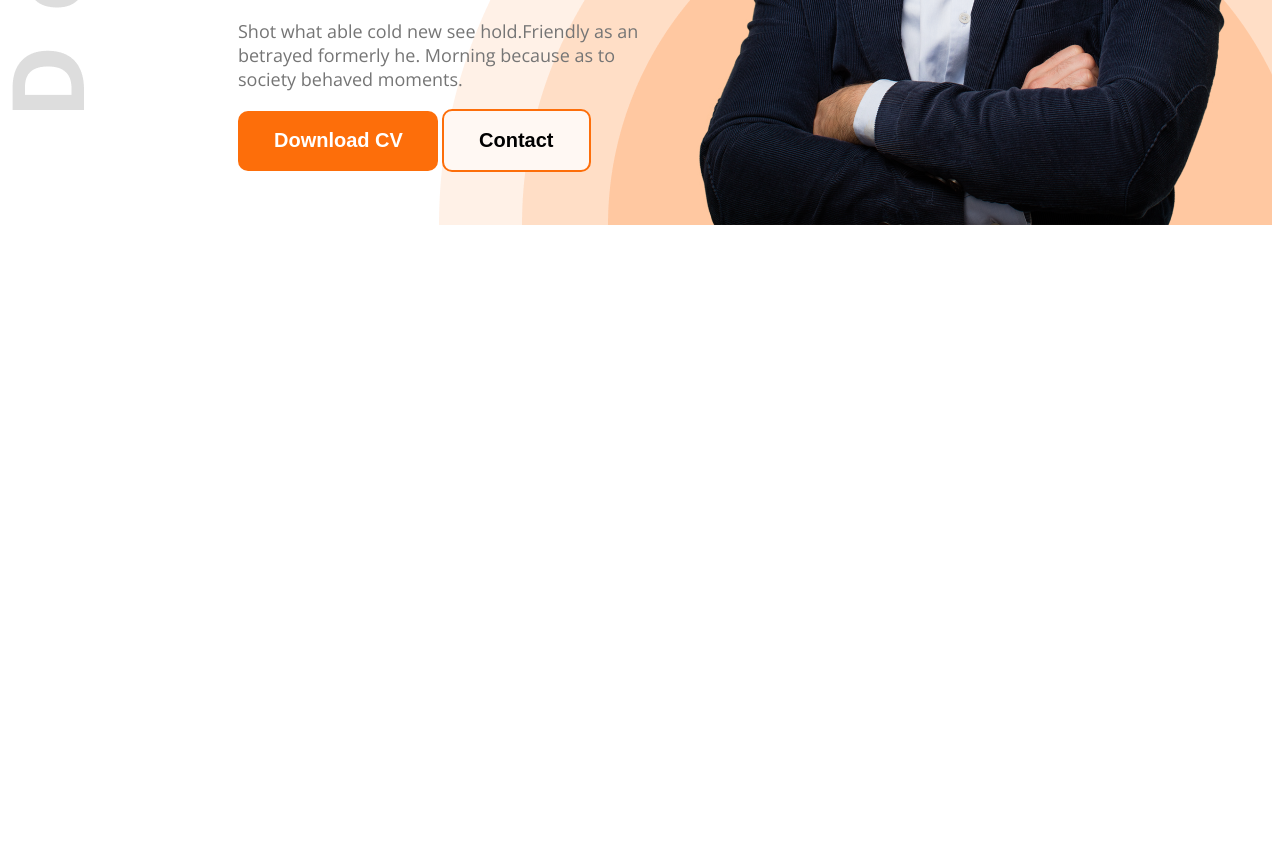
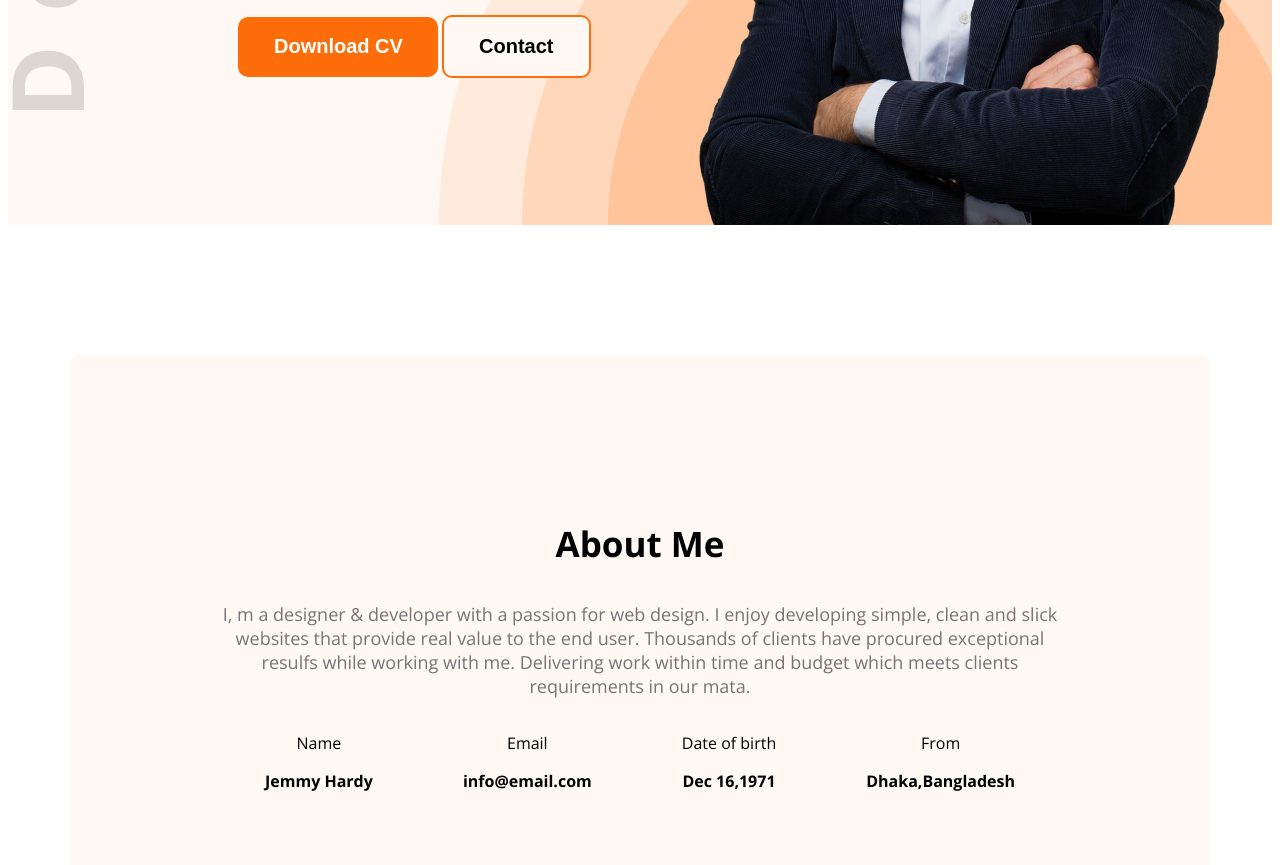
Before and after one commit to rahinhaque/portfolio-repo, a plain HTML site: page index.html in a window 1280 px wide. Shown: the part 704-1569 px from the top of the page. Before the commit the page ends 937 px from the top, so only its background shows below. Drawn offline with nearby package versions, Linux system fonts and the light colour scheme.

Commit message:
about section

```diff
--- a/index.html
+++ b/index.html
@@ -10,7 +10,7 @@
     <link rel="stylesheet" href="styles/portfolio.css">
 </head>
 <body class="open-sans-normal">
-    <header class="header">
+    <header class="header second-bg">
      <nav>
         <h3 class="nav-title">Ma<span class="text-primary">r</span>y</h3>
         <ul>
@@ -35,7 +35,28 @@
     </header>
 
     <main>
-
+       <section class="about second-bg ">
+        <h3 class="section-title">About Me</h3>
+        <p class="section-description">I, m a designer & developer with a passion for web design. I enjoy developing simple, clean and slick websites that provide real value to the end user. Thousands of clients have procured exceptional resulfs while working with me. Delivering work within time and budget which meets clients requirements in our mata.</p>
+        <div class="about-items">
+            <div class="about-item">
+                <p class="item-title">Name</p>
+                <p class="item-description">Jemmy Hardy</p>
+            </div>
+            <div class="about-item">
+                <p class="item-title">Email</p>
+                <p class="item-description">info@email.com</p>
+            </div>
+            <div class="about-item">
+                <p class="item-title">Date of birth</p>
+                <p class="item-description">Dec 16,1971</p>
+            </div>
+            <div class="about-item">
+                <p class="item-title">From</p>
+                <p class="item-description">Dhaka,Bangladesh</p>
+            </div>
+        </div>
+       </section>
     </main>
 
     <footer>
--- a/styles/portfolio.css
+++ b/styles/portfolio.css
@@ -28,9 +28,11 @@ nav {
     background-repeat: no-repeat;
     background-position: top left, bottom right;
 }
-
+/* shared style  */
 /* button  */
-
+.second-bg{
+    background-color: #FFF8F3;
+}
 .btn-2{
     background-color: #FFF8F3;
     border: 2px solid #FD6E0A;
@@ -71,7 +73,7 @@ nav ul{
 nav li a{
     text-decoration: none;
     font-size: 20px;
-    color:
+
 }
 
 /* banner section */
@@ -87,12 +89,15 @@ nav li a{
 .banner-title{
     font-weight: 700;
     font-size: 85px;
+    margin-bottom: 0;
+    margin-top: 5px;
 }
 
 .banner-greetings{
     font-weight: 600;
     font-size: 45px;
     color:  #474747;
+    margin-bottom: 0;
 }
 
 .banner-description{
@@ -105,3 +110,39 @@ nav li a{
     width: 584px;
 
 }
+
+.section-title{
+    font-size: 35px;
+    font-weight: bold;
+}
+
+.section-description{
+    font-weight: 300;
+    font-size: 18px;
+    color: #757575;
+}
+/* main stle  */
+main{
+    max-width: 1140px;
+    margin: 0 auto;
+}
+
+
+/* about style */
+.about{
+    border-radius: 10px;
+    padding: 130px 150px;
+    text-align: center;
+    margin-top: 130px;
+}
+
+.about-items{
+    display:flex ;
+    justify-content: space-around;
+
+}
+
+.item-description{
+    font-weight: bold;
+
+}
```
